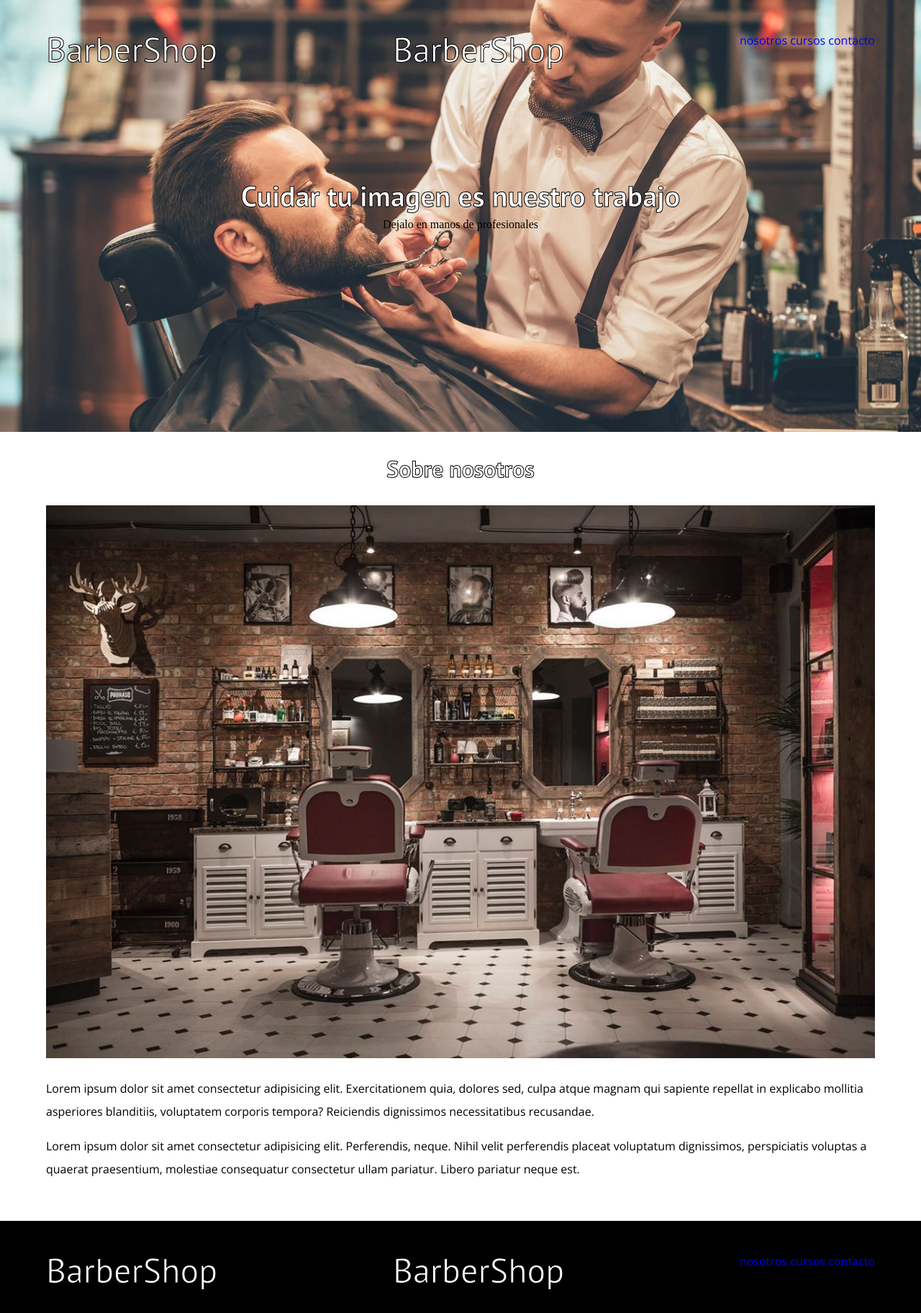
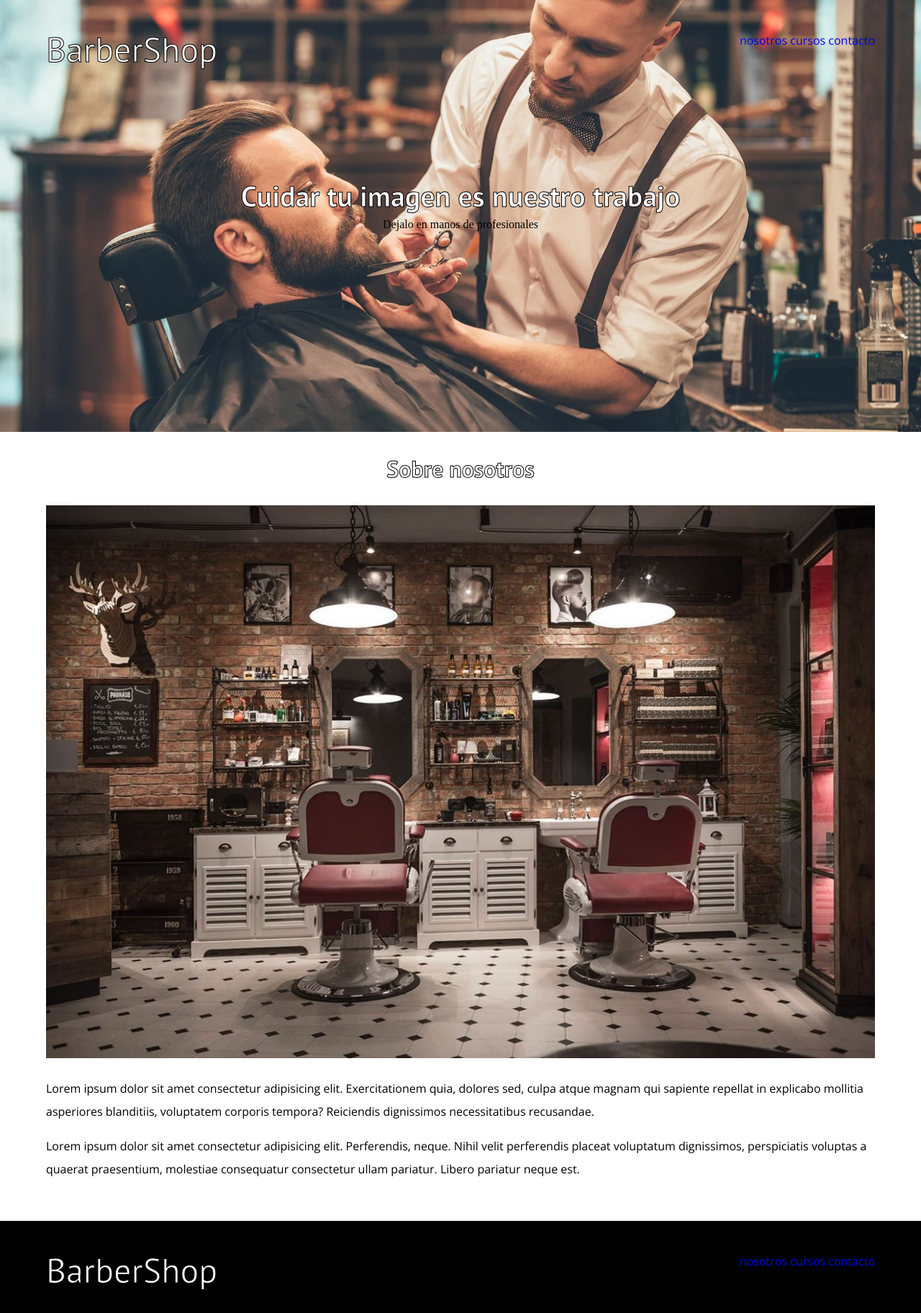
Before and after one commit to jpatroni/trabajo-practico, a plain HTML site: page TP-Aula-07-master/nosotros.html in a window 1280 px wide. Shown: the whole page at 72% size. Drawn offline with nearby package versions, Linux system fonts and the light colour scheme; files whose address does not match are found by name.

Commit message:
correccion

```diff
--- a/TP-Aula-07-master/nosotros.html
+++ b/TP-Aula-07-master/nosotros.html
@@ -22,7 +22,7 @@
                 <!-- crear aqui una etiqueta "a" con la clase "logo" y su href debe ser al "index.html" -->
                 <a class="logo" href="index.html">  <h1 class="logo__nombre no-margin centrar-texto" >BarberShop</h1>    </a>
                 <!-- colocar dentro, una etiqueta h1 que diga BarberShop, darle las clases logo__nombre , no margin y centrar texto -->
-                <h1 class="logo__nombre no-margin centrar-texto" >BarberShop</h1>
+
                 <nav class="navigacion"> <!-- darle a este nav la clase "navegacion" -->
                     <!-- crear 3 etiquetas "a". Dentro, cada una tendran su texto de "nosotros","cursos", "contacto". Cada una debe redireccionar a nosotros.html,cursos.html y contacto.html respectivamente Darle las clases navegacion_enlace -->
                     <a class="navigacion_enlace" href="nosotros.html">nosotros</a>
@@ -71,7 +71,7 @@
                 <!-- crear aqui una etiqueta "a" con la clase "logo" y su href debe ser al "index.html" -->
                 <a class="logo" href="index.html">  <h1 class="logo__nombre no-margin centrar-texto" >BarberShop</h1>    </a>
                 <!-- colocar dentro, una etiqueta h1 que diga BarberShop, darle las clases logo__nombre , no margin y centrar texto -->
-                <h1 class="logo__nombre no-margin centrar-texto" >BarberShop</h1>
+
                 <nav class="navigacion"> <!-- darle a este nav la clase "navegacion" -->
                     <!-- crear 3 etiquetas "a". Dentro, cada una tendran su texto de "nosotros","cursos", "contacto". Cada una debe redireccionar a nosotros.html,cursos.html y contacto.html respectivamente Darle las clases navegacion_enlace -->
                     <a class="navegacion_enlace" href="nosotros.html">nosotros</a>
```
